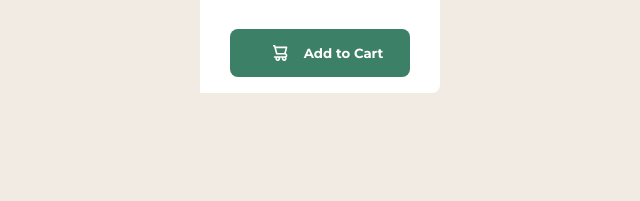
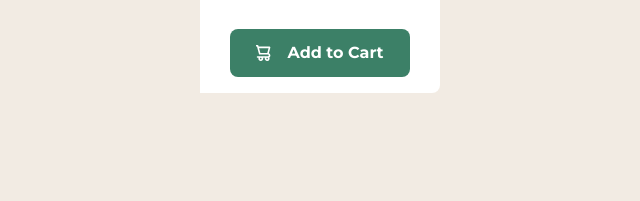
Before and after one commit to nkinold/Product-preview-card, a plain HTML site: page index.html in a window 1280 px wide. Shown: the part 802-1003 px from the top of the page, 440-1080 px from the left. Drawn offline with Linux system fonts and the light colour scheme; a web font is replaced by a local one.

Commit message:
Add files via upload

```diff
--- a/index.html
+++ b/index.html
@@ -24,7 +24,7 @@
                 </div>
                 <button>
                     <img src="./images/icon-cart.svg" alt="Button"/>
-                    <h5> Add to Cart</h5>
+                    <p class="add-to-cart"> Add to Cart</p>
                 </button>
             </div>
         </div>
--- a/style.css
+++ b/style.css
@@ -115,8 +115,9 @@ button img {
     padding: 1em;
 }
 
-h5 {
+.add-to-cart {
     align-self: center;
+    color: white
 }
 
 .attribution {
```
